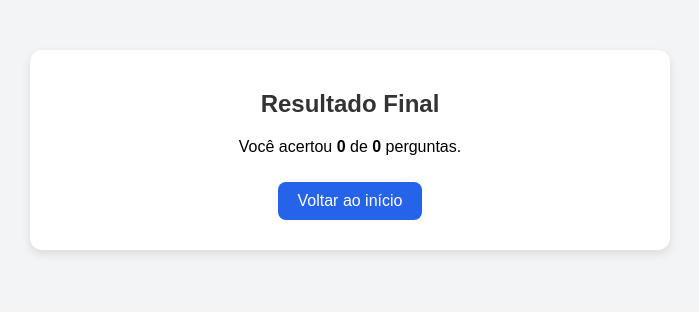
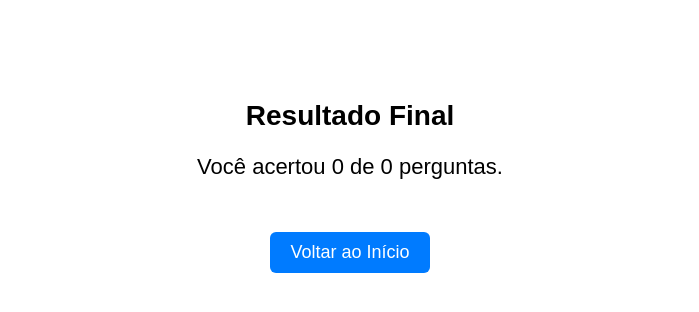
Before and after one commit to Eduardo001-cloud/quiz_tabuada_final, a Flask app: page /resultado in a window 1280 px wide. Shown: the top 312 px of the page, without its empty margins (290-989 px from the left). Run offline with Flask 3, Linux system fonts and the light colour scheme.

Commit message:
Update resultado.html

```diff
--- a/templates/resultado.html
+++ b/templates/resultado.html
@@ -1,7 +1,39 @@
-{% extends "base.html" %}
-
-{% block content %}
-<h2>Resultado Final</h2>
-<p>Você acertou <strong>{{ acertos }}</strong> de <strong>{{ total }}</strong> perguntas.</p>
-<a href="{{ url_for('index') }}">Voltar ao início</a>
-{% endblock %}
+<!DOCTYPE html>
+<html lang="pt-BR">
+<head>
+    <meta charset="UTF-8">
+    <title>Resultado do Quiz</title>
+    <style>
+        body {
+            font-family: Arial, sans-serif;
+            text-align: center;
+            margin-top: 100px;
+        }
+        h1 {
+            font-size: 28px;
+            margin-bottom: 20px;
+        }
+        p {
+            font-size: 22px;
+        }
+        a {
+            display: inline-block;
+            margin-top: 30px;
+            padding: 10px 20px;
+            font-size: 18px;
+            background-color: #007BFF;
+            color: white;
+            text-decoration: none;
+            border-radius: 6px;
+        }
+        a:hover {
+            background-color: #0056b3;
+        }
+    </style>
+</head>
+<body>
+    <h1>Resultado Final</h1>
+    <p>Você acertou {{ acertos }} de {{ total }} perguntas.</p>
+    <a href="{{ url_for('index') }}">Voltar ao Início</a>
+</body>
+</html>
```
